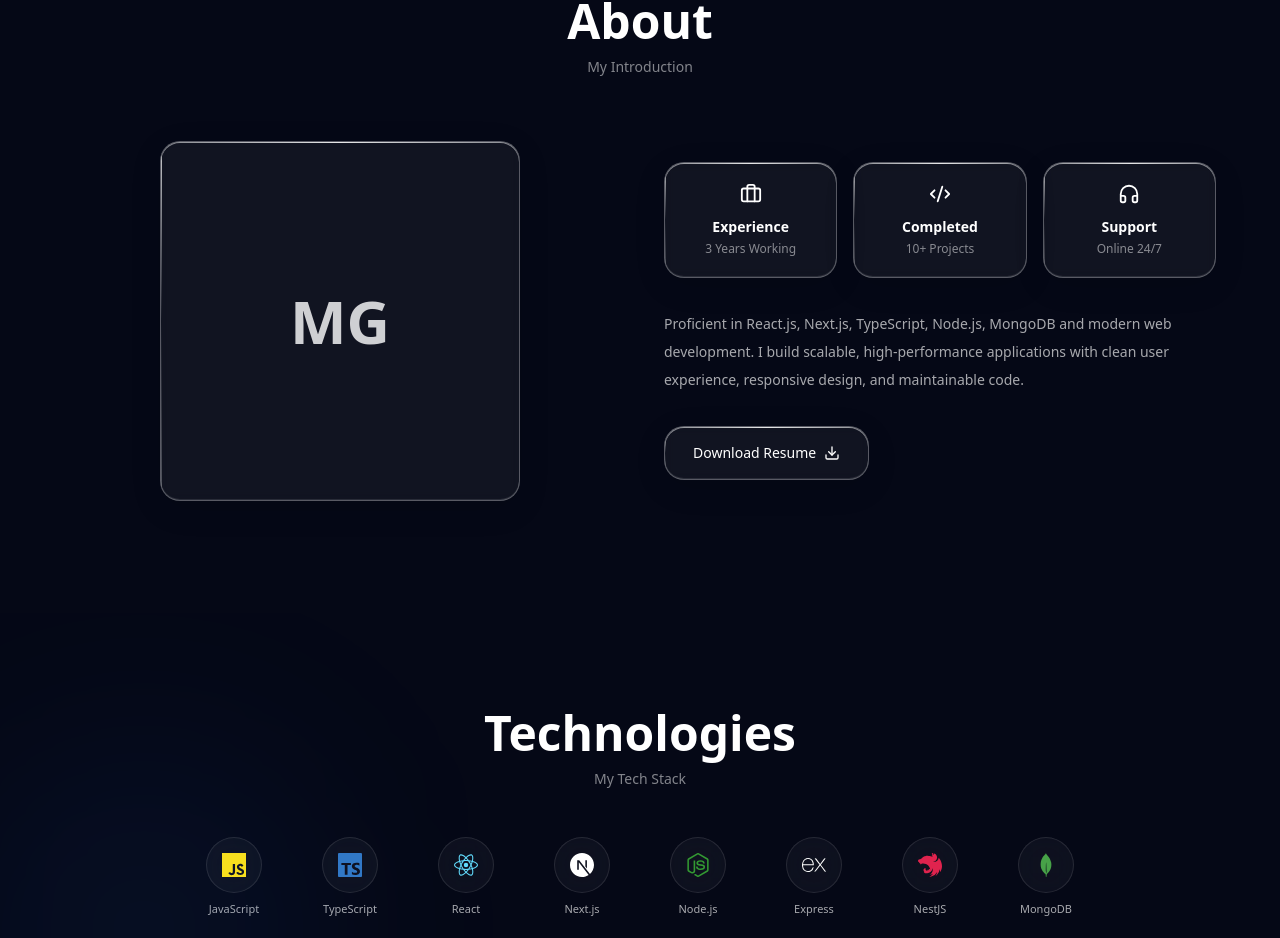
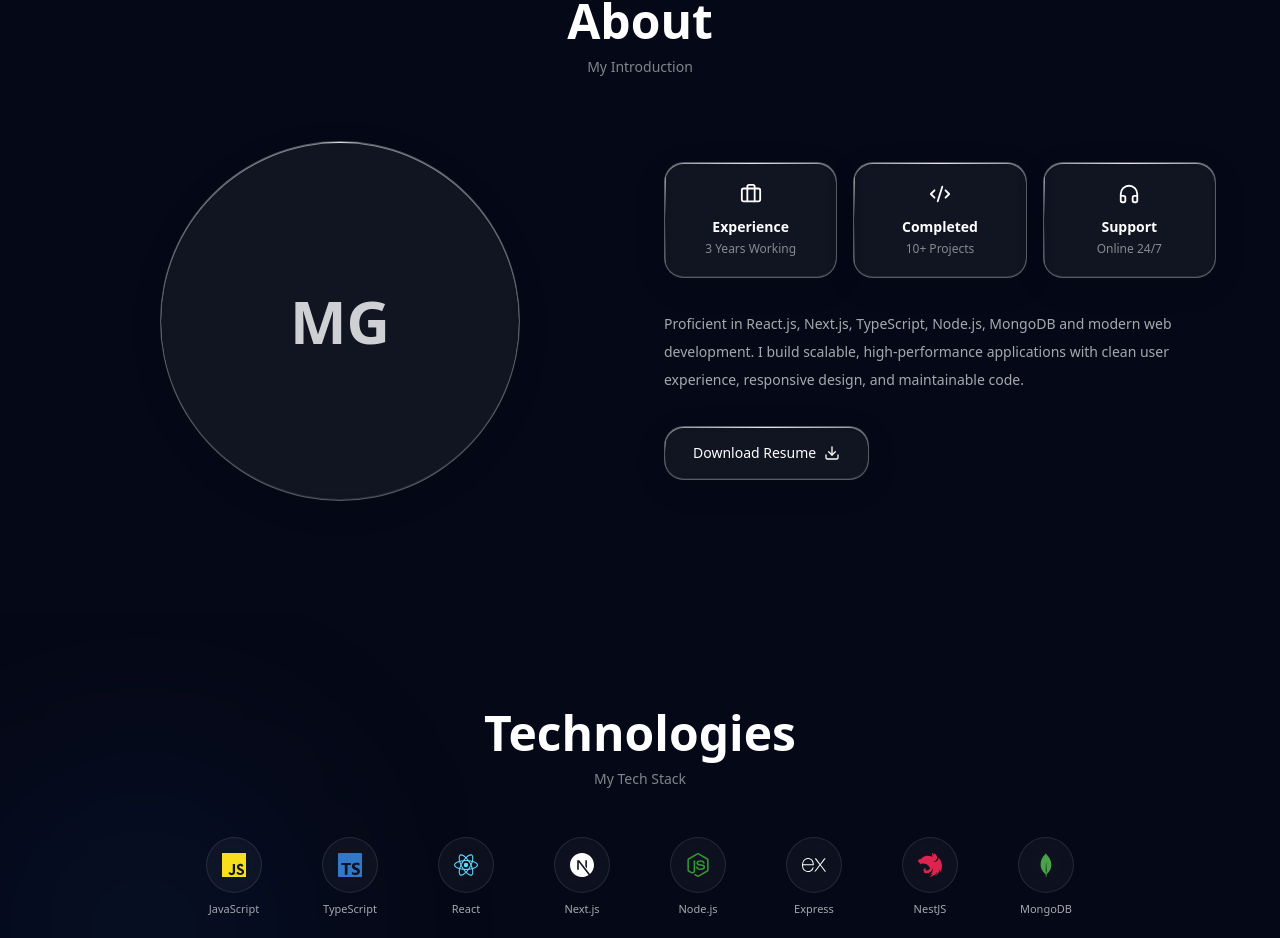
Before and after one commit to GalibDev/mirzagalib-portfolio, a Next.js app: page / in a window 1280 px wide. Shown: the part 915-1853 px from the top of the page. Built offline with nearby package versions, Linux system fonts and the light colour scheme; no server answers; the database is empty.

Commit message:
Fix circular about photo border

```diff
--- a/app/globals.css
+++ b/app/globals.css
@@ -114,6 +114,10 @@ body {
     0 16px 45px rgba(0, 0, 0, 0.18),
     inset 0 1px 0 rgba(255, 255, 255, 0.6),
     inset 0 -1px 0 rgba(255, 255, 255, 0.14);
+}
+
+.about-photo-frame {
+  border-radius: 50%;
 }
 
 /* =========================
--- a/src/sections/About.tsx
+++ b/src/sections/About.tsx
@@ -51,7 +51,7 @@ export default function About() {
             na thakle MG fallback show korbe
         ========================= */}
         <div className="flex justify-center">
-          <div className="glass flex aspect-square w-full max-w-[360px] items-center justify-center overflow-hidden rounded-full">
+          <div className="about-photo-frame glass flex aspect-square w-full max-w-[360px] items-center justify-center overflow-hidden">
             {aboutImage ? (
               <img
                 src={aboutImage}
```
